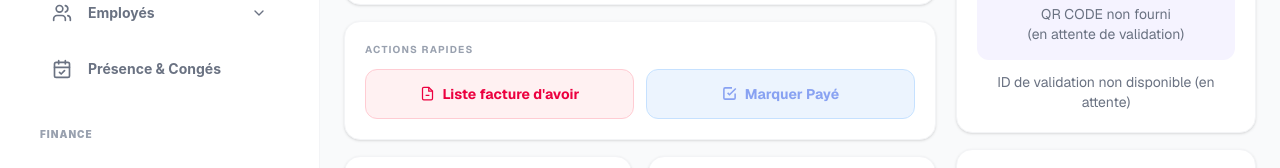
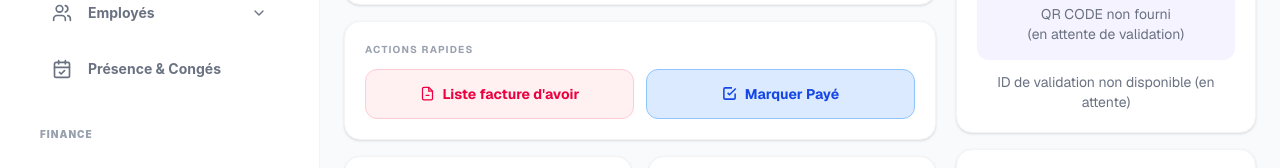
Before and after one commit to KrakennTunisie/KERP-Frontend, a Next.js app: page /billing/invoices/clients/1/details in a window 1280 px wide. Shown: the part 263-431 px from the top of the page. Built offline with nearby package versions, Linux system fonts and the light colour scheme; no server answers.

Commit message:
fix lint error

```diff
--- a/src/features/billing/components/clientInvoice/clientInvoiceDetails.tsx
+++ b/src/features/billing/components/clientInvoice/clientInvoiceDetails.tsx
@@ -119,7 +119,7 @@ export default function ClientInvoiceDetails({ invoiceId }: InvoiceDetailsProps)
                             </button> :
                             <button
                                 onClick={() => router.push(`/billing/invoices/clients/${invoiceId}/credit-note/create`)}
-                                disabled={getClientInvoiceAllowedNextStatuses(invoice?.invoiceStatus!).length === 0 || invoice?.invoiceStatus === invoiceStatusSchema.enum.DRAFT}
+                                disabled={invoice?.invoiceStatus ===invoiceStatusSchema.enum.PAID || invoice?.invoiceStatus === invoiceStatusSchema.enum.DRAFT}
                                 className="flex items-center justify-center gap-2 py-3.5 rounded-xl border border-rose-200 bg-rose-50 text-rose-600 text-sm font-bold hover:brightness-95 transition-all disabled:opacity-50 disabled:cursor-not-allowed">
                                 <svg width="15" height="15" fill="none" stroke="currentColor" strokeWidth="2" viewBox="0 0 24 24">
                                     <path d="M14 2H6a2 2 0 00-2 2v16a2 2 0 002 2h12a2 2 0 002-2V8z" />
@@ -130,7 +130,7 @@ export default function ClientInvoiceDetails({ invoiceId }: InvoiceDetailsProps)
                             </button>
                             }
                             <button
-                                disabled={getClientInvoiceAllowedNextStatuses(invoice?.invoiceStatus!).includes(invoiceStatusSchema.enum.PAID)===false}
+                                disabled={invoice?.invoiceStatus ===invoiceStatusSchema.enum.PAID || invoice?.invoiceStatus ===invoiceStatusSchema.enum.DRAFT}
                                 onClick={updateStatus}
                                 className={`flex items-center justify-center gap-2 py-3.5 rounded-xl border text-sm font-bold transition-all bg-blue-100 border-blue-300 hover:brightness-95 text-blue-700 disabled:opacity-50 disabled:cursor-not-allowed`}
                             >
```
